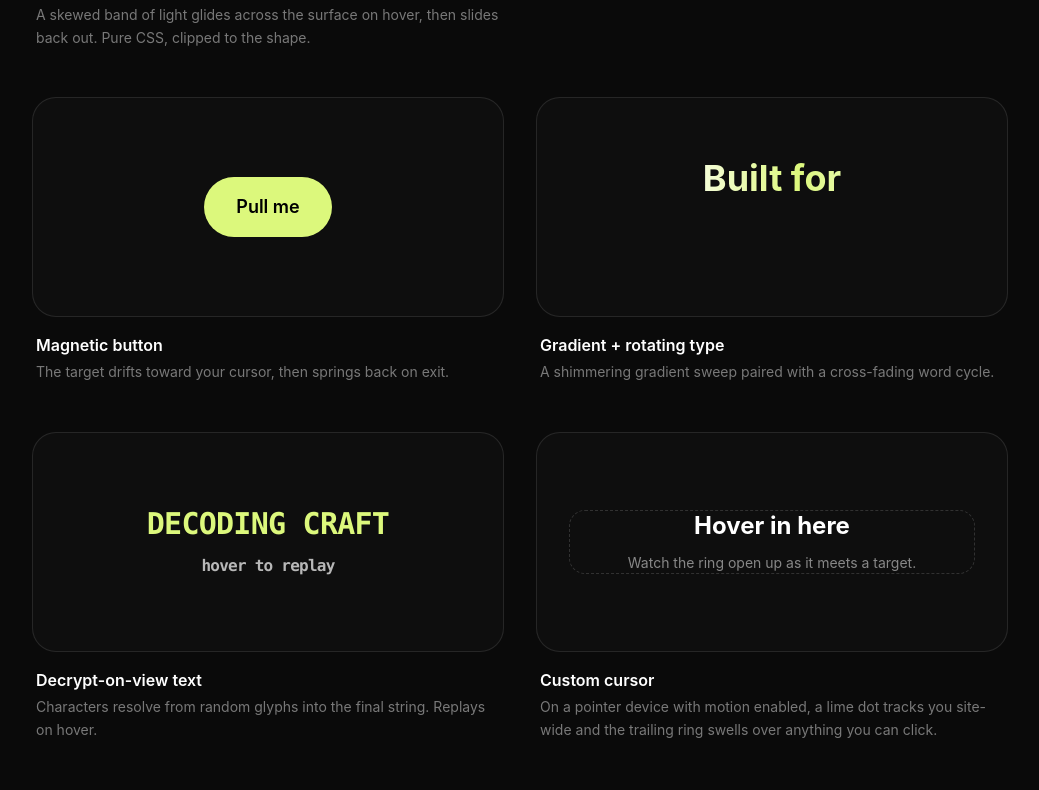
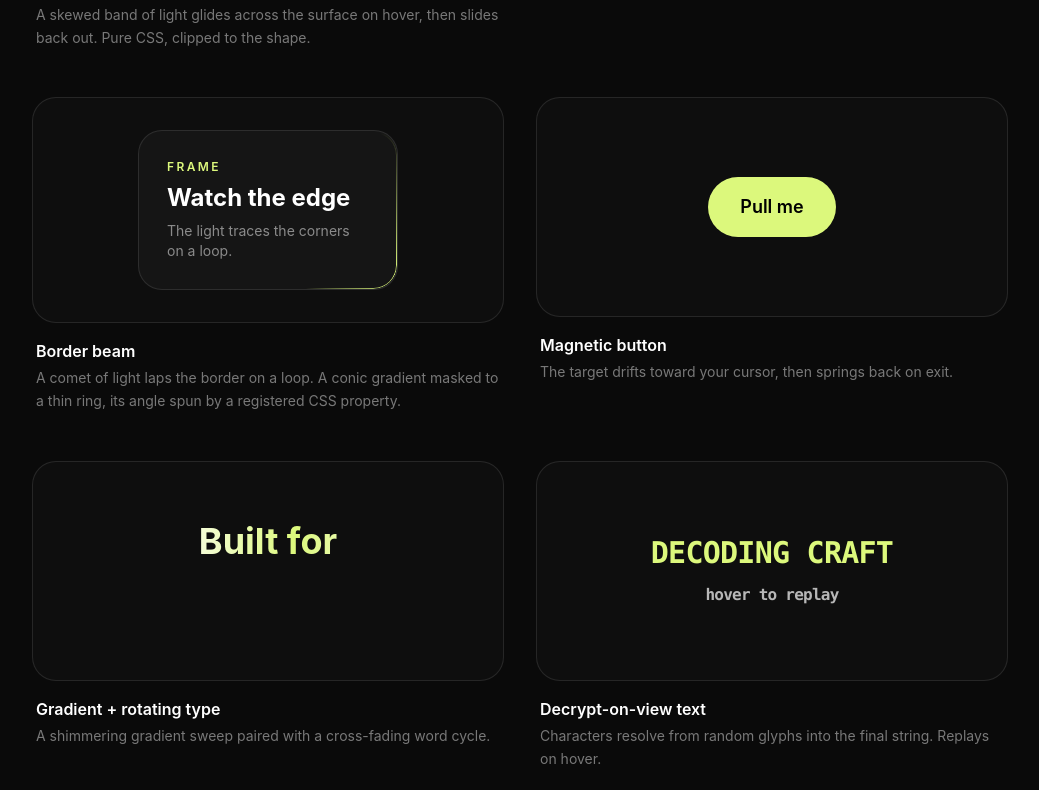
Before and after one commit to ArseniyCherednichenko/portfolio, a React (Vite) app: page /playground in a window 1280 px wide. Shown: the part 1125-1915 px from the top of the page, without its empty margins (120-1159 px from the left). Built offline with nearby package versions, Linux system fonts and the light colour scheme.

Commit message:
Playground: add the border-beam experiment card

```diff
--- a/src/pages/Playground.tsx
+++ b/src/pages/Playground.tsx
@@ -7,6 +7,7 @@ import { RotatingWord } from '../components/RotatingWord'
 import { SpotlightCard } from '../components/SpotlightCard'
 import { TiltCard } from '../components/TiltCard'
 import { GlareHover } from '../components/GlareHover'
+import { BorderBeam } from '../components/BorderBeam'
 import { MagneticButton } from '../components/MagneticButton'
 import { AnimatedCounter } from '../components/AnimatedCounter'
 import { DotGrid } from '../components/DotGrid'
@@ -211,6 +212,19 @@ export default function Playground() {
             <div className="text-center">
               <AnimatedCounter value={2026} className="text-6xl font-bold tabular-nums sm:text-7xl" />
               <p className="mt-2 text-sm text-white/45">Eases from zero on reveal</p>
+            </div>
+          </Experiment>
+        </Reveal>
+
+        <Reveal delay={0.05}>
+          <Experiment name="Border beam" note="A comet of light laps the border on a loop. A conic gradient masked to a thin ring, its angle spun by a registered CSS property.">
+            <div className="relative w-full max-w-[260px] overflow-hidden rounded-3xl border border-white/10 bg-white/[0.03]">
+              <div className="flex flex-col gap-2 p-7">
+                <span className="text-xs font-semibold uppercase tracking-[0.2em] text-[#DCF87C]">Frame</span>
+                <p className="text-2xl font-bold leading-tight">Watch the edge</p>
+                <p className="text-sm text-white/50">The light traces the corners on a loop.</p>
+              </div>
+              <BorderBeam />
             </div>
           </Experiment>
         </Reveal>
```
